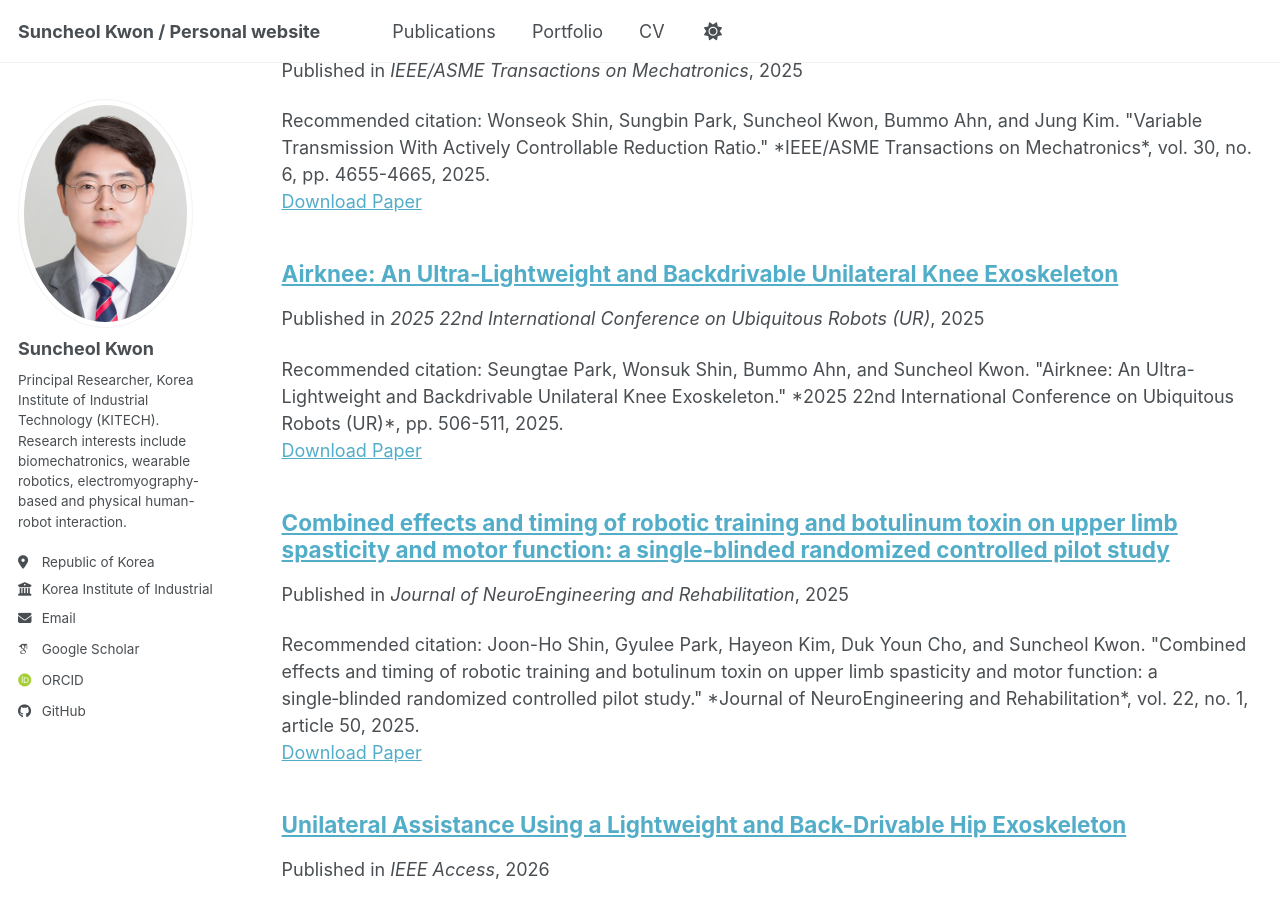
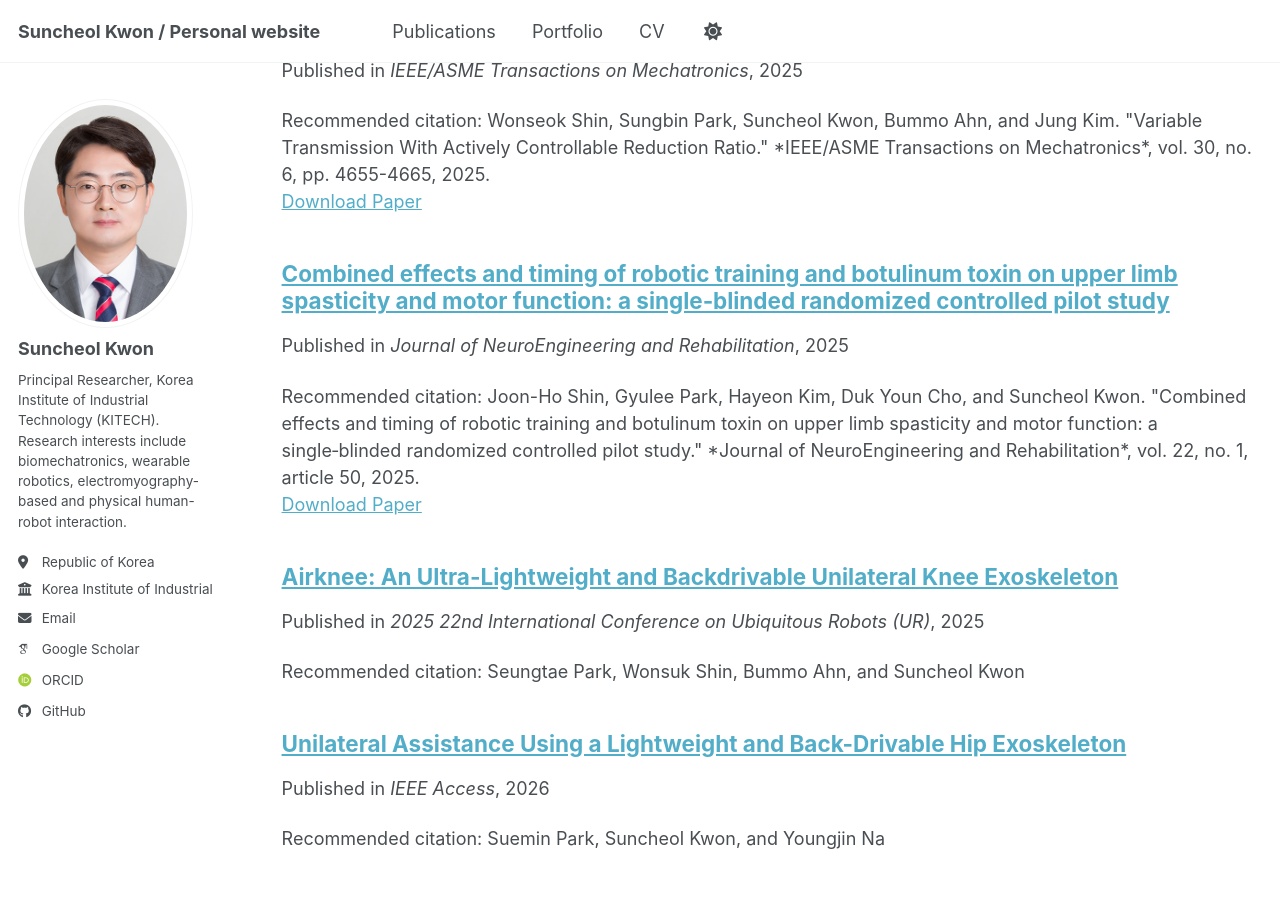
Before and after one commit to suncheolkwon/suncheolkwon.github.io, a Jekyll site: the page built from _pages/collection-archive.html, in a window 1280 px wide and 900 px high, scrolled down 10316 px. Built offline with Jekyll 4.4.1, drawn with Linux system fonts in a browser that asks for light colours; some web fonts are replaced; a script bundle is joined from its source files by our own code; library files that are not in the unit come from our copies.

Commit message:
Revise publication metadata for Airknee
Updated publication details for Airknee exoskeleton.

```diff
--- a/_publications/2025-2025ur-stpark-airknee.md
+++ b/_publications/2025-2025ur-stpark-airknee.md
@@ -2,14 +2,14 @@
 title: "Airknee: An Ultra-Lightweight and Backdrivable Unilateral Knee Exoskeleton"
 collection: publications
 category: conferences
-permalink: /publication/2025ur-stpark-airknee
+permalink: /publication/2025ur-stpark-airknee.md
 excerpt: ""
-date: 2025-01-01
+date: 2025-06-30
 venue: "2025 22nd International Conference on Ubiquitous Robots (UR)"
-paperurl: "https://doi.org/10.1109/UR65550.2025.11078079"
-citation: "Seungtae Park, Wonsuk Shin, Bummo Ahn, and Suncheol Kwon. \"Airknee: An Ultra-Lightweight and Backdrivable Unilateral Knee Exoskeleton.\" *2025 22nd International Conference on Ubiquitous Robots (UR)*, pp. 506-511, 2025."
+doi: "1109/UR65550.2025.11078079"
+citation: "Seungtae Park, Wonsuk Shin, Bummo Ahn, and Suncheol Kwon"
+corresponding: true
+badges:
+  - "Best Application Paper Award"
+  - "Best Conference Paper Award Finalists"
 ---
-
-Seungtae Park, Wonsuk Shin, Bummo Ahn, and **Suncheol Kwon**. "Airknee: An Ultra-Lightweight and Backdrivable Unilateral Knee Exoskeleton." *2025 22nd International Conference on Ubiquitous Robots (UR)*, pp. 506-511, 2025.
-
-DOI: [10.1109/UR65550.2025.11078079](https://doi.org/10.1109/UR65550.2025.11078079)
```
